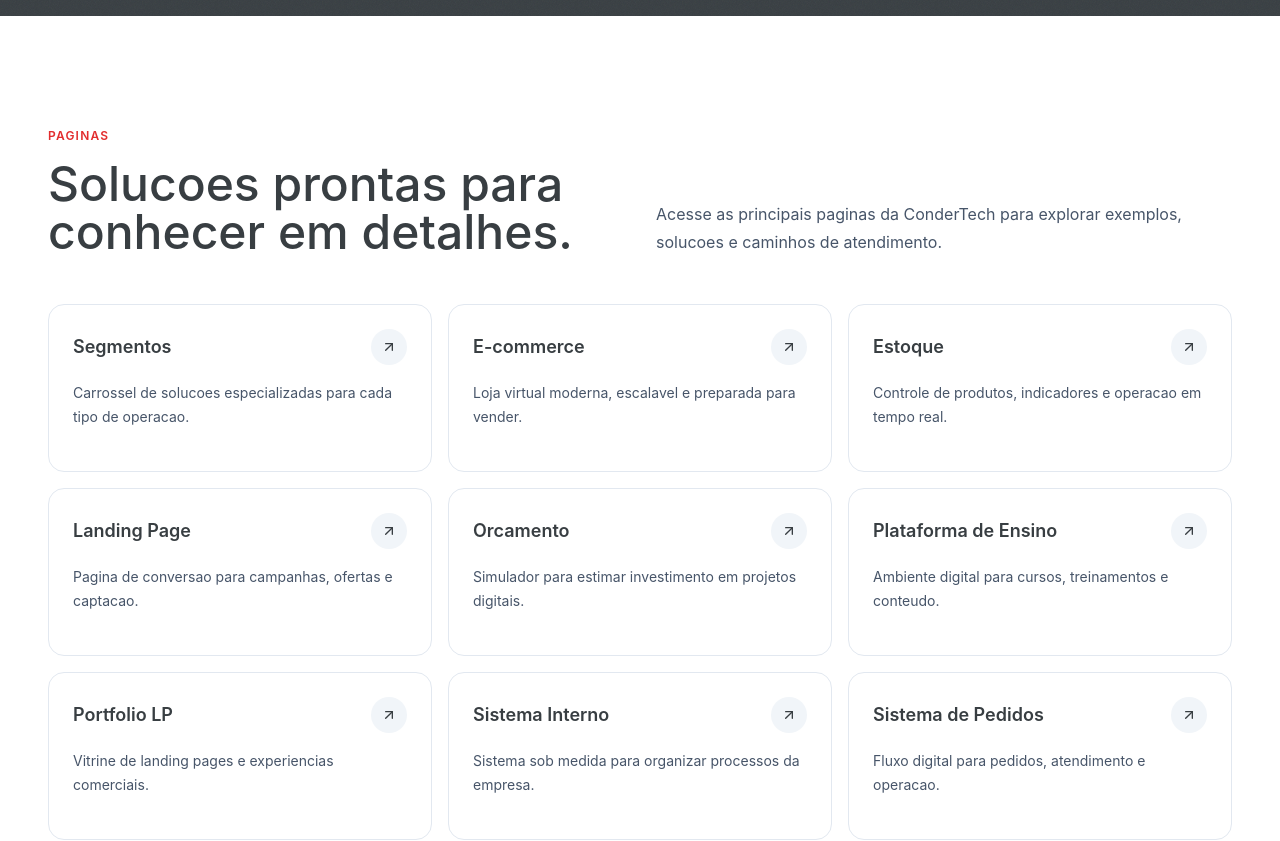
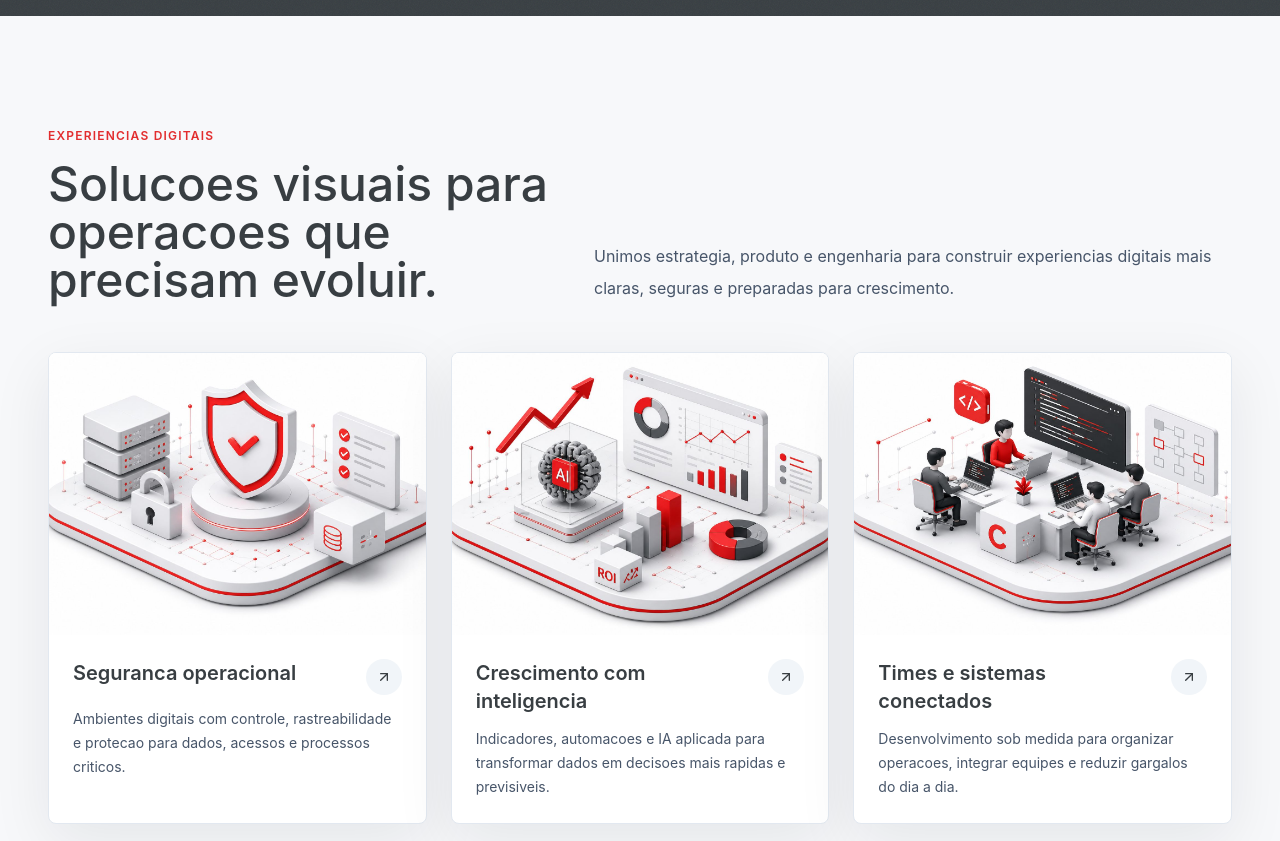
Before and after one commit to Fcondera/condertechpage, a Next.js app in the folder project/: page / in a window 1280 px wide. Shown: the part 2540-3381 px from the top of the page. Built offline with nearby package versions, Linux system fonts and the light colour scheme.

Commit message:
add landing visual showcase section

```diff
--- a/project/src/components/HomePage.tsx
+++ b/project/src/components/HomePage.tsx
@@ -4,6 +4,7 @@ import ContactSection from "@components/ContactSection";
 import DeliverySection from "@components/DeliverySection";
 import FAQSection from "@components/FAQSection";
 import HeroSection from "@components/HeroSection";
+import LandingVisualSection from "@components/LandingVisualSection";
 import PageDirectorySection from "@components/PageDirectorySection";
 import PhilosophySection from "@components/PhilosophySection";
 import ProcessSection from "@components/ProcessSection";
@@ -17,6 +18,7 @@ export default function HomePage() {
       <HeroSection />
       <WhySection />
       <ValueSection />
+      <LandingVisualSection />
       <PageDirectorySection />
       <ReliabilitySection />
       <ProcessSection />
--- /dev/null
+++ b/project/src/components/LandingVisualSection.tsx
@@ -0,0 +1,92 @@
+import Image from "next/image";
+import Link from "next/link";
+import { ArrowUpRight } from "lucide-react";
+import { useGsapReveal } from "@hooks/useGsapReveal";
+
+const showcases = [
+  {
+    title: "Seguranca operacional",
+    description:
+      "Ambientes digitais com controle, rastreabilidade e protecao para dados, acessos e processos criticos.",
+    image: "/image/lp-02.jpeg",
+    href: "/governanca-de-dados",
+  },
+  {
+    title: "Crescimento com inteligencia",
+    description:
+      "Indicadores, automacoes e IA aplicada para transformar dados em decisoes mais rapidas e previsiveis.",
+    image: "/image/lp-03.jpeg",
+    href: "/solucoes-de-tecnologia",
+  },
+  {
+    title: "Times e sistemas conectados",
+    description:
+      "Desenvolvimento sob medida para organizar operacoes, integrar equipes e reduzir gargalos do dia a dia.",
+    image: "/image/lp-04.jpeg",
+    href: "/sistemainterno",
+  },
+];
+
+const LandingVisualSection = () => {
+  const titleRef = useGsapReveal<HTMLDivElement>();
+  const cardsRef = useGsapReveal<HTMLDivElement>({ delay: 0.15, stagger: true });
+
+  return (
+    <section className="bg-[#f7f8fa] py-20 sm:py-28">
+      <div className="mx-auto w-full max-w-7xl px-6 sm:px-8 lg:px-12">
+        <div
+          ref={titleRef}
+          className="mb-12 grid grid-cols-1 gap-6 lg:grid-cols-[0.9fr_1.1fr] lg:items-end"
+        >
+          <div>
+            <span className="mb-4 block font-inter text-xs font-semibold uppercase tracking-widest text-[#e22d2e]">
+              Experiencias digitais
+            </span>
+            <h2 className="font-inter text-3xl font-medium leading-tight text-[#383E42] sm:text-4xl lg:text-5xl">
+              Solucoes visuais para operacoes que precisam evoluir.
+            </h2>
+          </div>
+          <p className="max-w-2xl font-inter text-base leading-8 text-slate-600 lg:ml-auto">
+            Unimos estrategia, produto e engenharia para construir experiencias
+            digitais mais claras, seguras e preparadas para crescimento.
+          </p>
+        </div>
+
+        <div ref={cardsRef} className="grid grid-cols-1 gap-6 lg:grid-cols-3">
+          {showcases.map((item) => (
+            <Link
+              key={item.title}
+              href={item.href}
+              className="group overflow-hidden rounded-lg border border-slate-200 bg-white shadow-[0_18px_60px_rgba(15,23,42,0.08)] transition-all duration-200 hover:-translate-y-1 hover:border-[#e22d2e]/40"
+            >
+              <div className="relative aspect-[4/3] overflow-hidden bg-white">
+                <Image
+                  src={item.image}
+                  alt={item.title}
+                  fill
+                  sizes="(min-width: 1024px) 33vw, 100vw"
+                  className="object-cover transition-transform duration-500 group-hover:scale-105"
+                />
+              </div>
+              <div className="p-6">
+                <div className="mb-3 flex items-start justify-between gap-4">
+                  <h3 className="font-inter text-xl font-semibold text-[#383E42]">
+                    {item.title}
+                  </h3>
+                  <span className="flex h-9 w-9 shrink-0 items-center justify-center rounded-full bg-slate-100 text-[#383E42] transition-colors group-hover:bg-[#e22d2e] group-hover:text-white">
+                    <ArrowUpRight className="h-4 w-4" />
+                  </span>
+                </div>
+                <p className="font-inter text-sm leading-6 text-slate-600">
+                  {item.description}
+                </p>
+              </div>
+            </Link>
+          ))}
+        </div>
+      </div>
+    </section>
+  );
+};
+
+export default LandingVisualSection;
```
